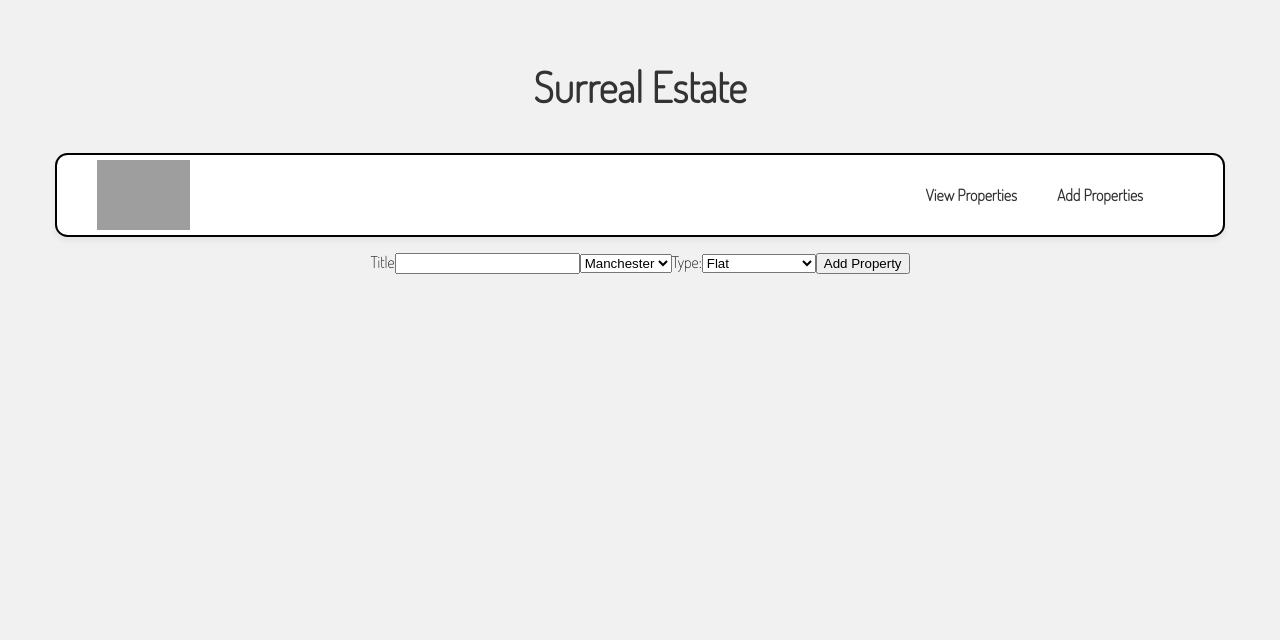
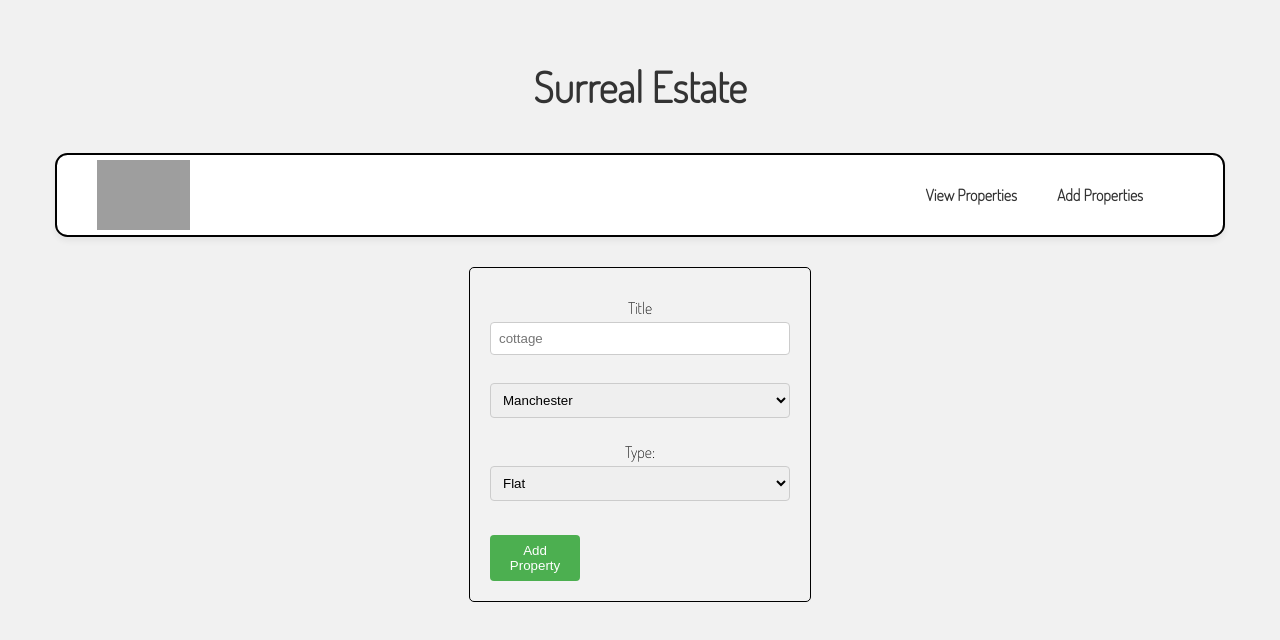
Before and after one commit to DanHancox/surreal-estate, a React (Create React App) app: page /add-property in a window 1280 px wide. Shown: the top 640 px of the page. Built offline with nearby package versions, Linux system fonts and the light colour scheme; grey boxes are pictures that could not be loaded.

Commit message:
axios request folder and file, added to AddProperty, css styled

```diff
--- a/package.json
+++ b/package.json
@@ -6,6 +6,7 @@
     "@testing-library/jest-dom": "^5.16.5",
     "@testing-library/react": "^13.4.0",
     "@testing-library/user-event": "^13.5.0",
+    "axios": "^1.3.3",
     "react": "^18.2.0",
     "react-dom": "^18.2.0",
     "react-router-dom": "^6.8.1",
--- a/src/components/AddProperty.js
+++ b/src/components/AddProperty.js
@@ -1,5 +1,6 @@
 import React, { useState } from "react";
 import "../styles/add-property.css";
+import propertyData from "../requests/propertyData";
 
 const AddProperty = () => {
   const initialState = {
@@ -11,8 +12,8 @@ const AddProperty = () => {
   const [fields, setFields] = useState(initialState.fields);
 
   const handleAddProperty = (event) => {
+    propertyData(fields);
     event.preventDefault();
-    console.log(fields);
   };
 
   const handleFieldChange = (event) => {
@@ -21,7 +22,7 @@ const AddProperty = () => {
 
   return (
     <div className="add-property">
-      <form onSubmit={handleAddProperty}>
+      <form onSubmit={handleAddProperty} className="property-input">
         <label htmlFor="title">
           Title
           <input
@@ -29,8 +30,11 @@ const AddProperty = () => {
             name="title"
             value={fields.title}
             onChange={handleFieldChange}
+            placeholder="cottage"
           />
         </label>
+
+        <div className="city-label">
           <label htmlFor="city">
             <select
               id="city"
@@ -42,6 +46,9 @@ const AddProperty = () => {
               <option value="Leeds">Leeds</option>
             </select>
           </label>
+        </div>
+
+        <div className="type-label">
           <label htmlFor="type">
             Type:
             <select
@@ -59,6 +66,7 @@ const AddProperty = () => {
               <option value="Bungalow">Bungalow</option>
             </select>
           </label>
+        </div>
         <button className="submit-button" type="submit">
           Add Property
         </button>
--- /dev/null
+++ b/src/requests/propertyData.js
@@ -0,0 +1,14 @@
+import axios from "axios";
+
+const propertyData = (fields) => {
+  axios
+    .post("http://localhost:4000/api/v1/PropertyListing/", fields)
+    .then((res) => {
+      console.log(res);
+    })
+    .catch((err) => {
+      console.log(err);
+    });
+};
+
+export default propertyData;
--- a/src/styles/add-property.css
+++ b/src/styles/add-property.css
@@ -1,3 +1,59 @@
 .add-property {
-  padding: 0 40px;
+  width: 25%;
+  margin: 30px auto;
+  display: flex;
+  flex-direction: column;
+  justify-content: center;
+  align-items: center;
+  padding: 20px;
+  border: 1px solid black;
+  border-radius: 5px;
+  background-color: #f2f2f2;
 }
+
+.property-input {
+  display: flex;
+  flex-direction: column;
+  width: 100%;
+}
+
+label {
+  display: flex;
+  flex-direction: column;
+  margin: 10px 0;
+  width: 100%;
+}
+
+input,
+select {
+  padding: 8px;
+  margin: 4px 0;
+  border: 1px solid #ccc;
+  border-radius: 4px;
+  box-sizing: border-box;
+  width: 100%;
+}
+
+.submit-button {
+  background-color: #4CAF50;
+
+  color: white;
+  padding: 8px 16px;
+  border: none;
+  border-radius: 4px;
+  cursor: pointer;
+  margin-top: 20px;
+  width: 30%;
+}
+
+.submit-button:hover {
+  background-color: #45a049;
+}
+
+.submit-button:active {
+  background-color: #3e8e41;
+}
+
+.submit-button:focus {
+  outline: none;
+}
```
Also changed, not shown: 1 other file (tests, documents, lock files or other folders). Lines whose indentation alone changed are shown as unchanged.
